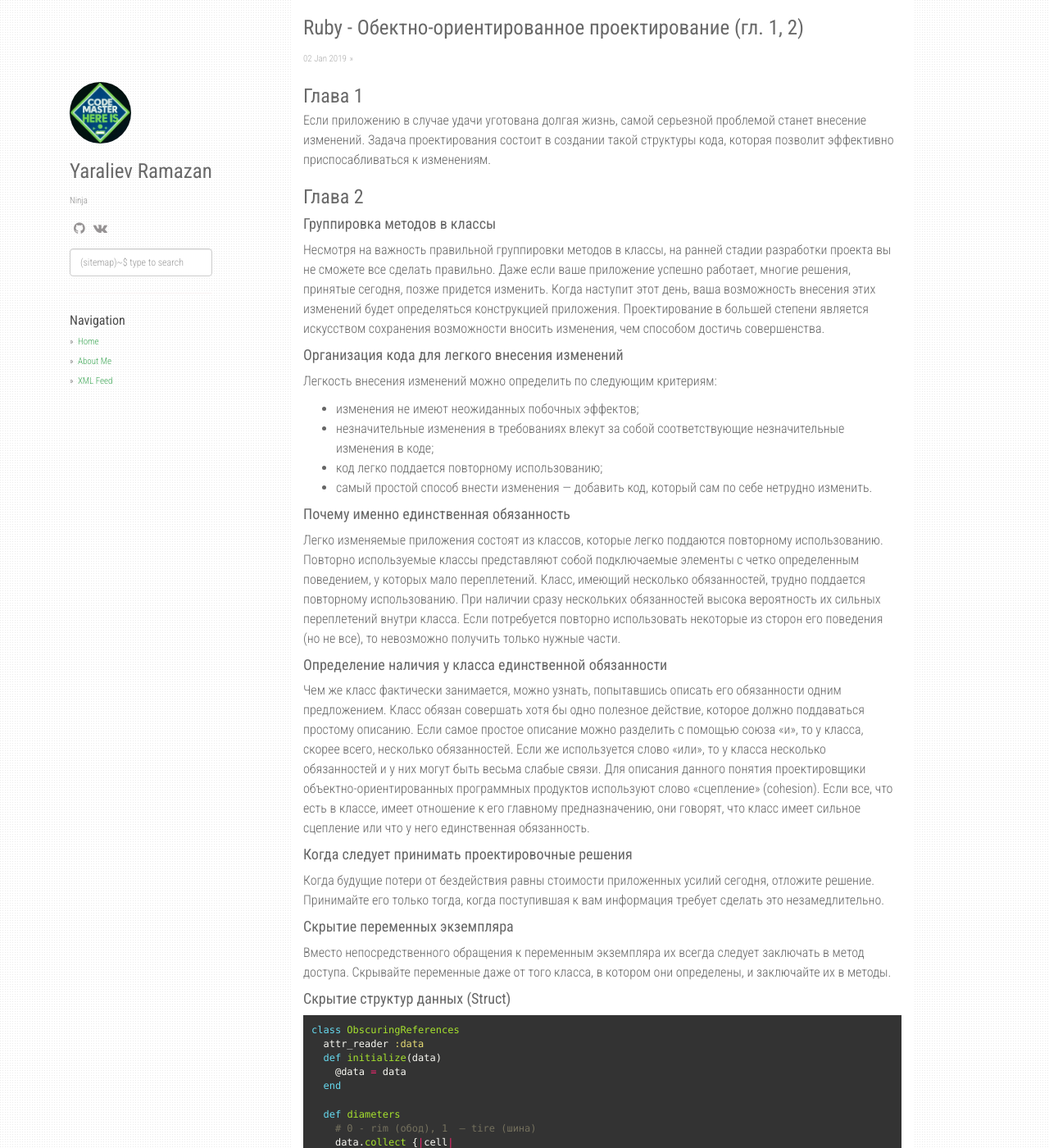
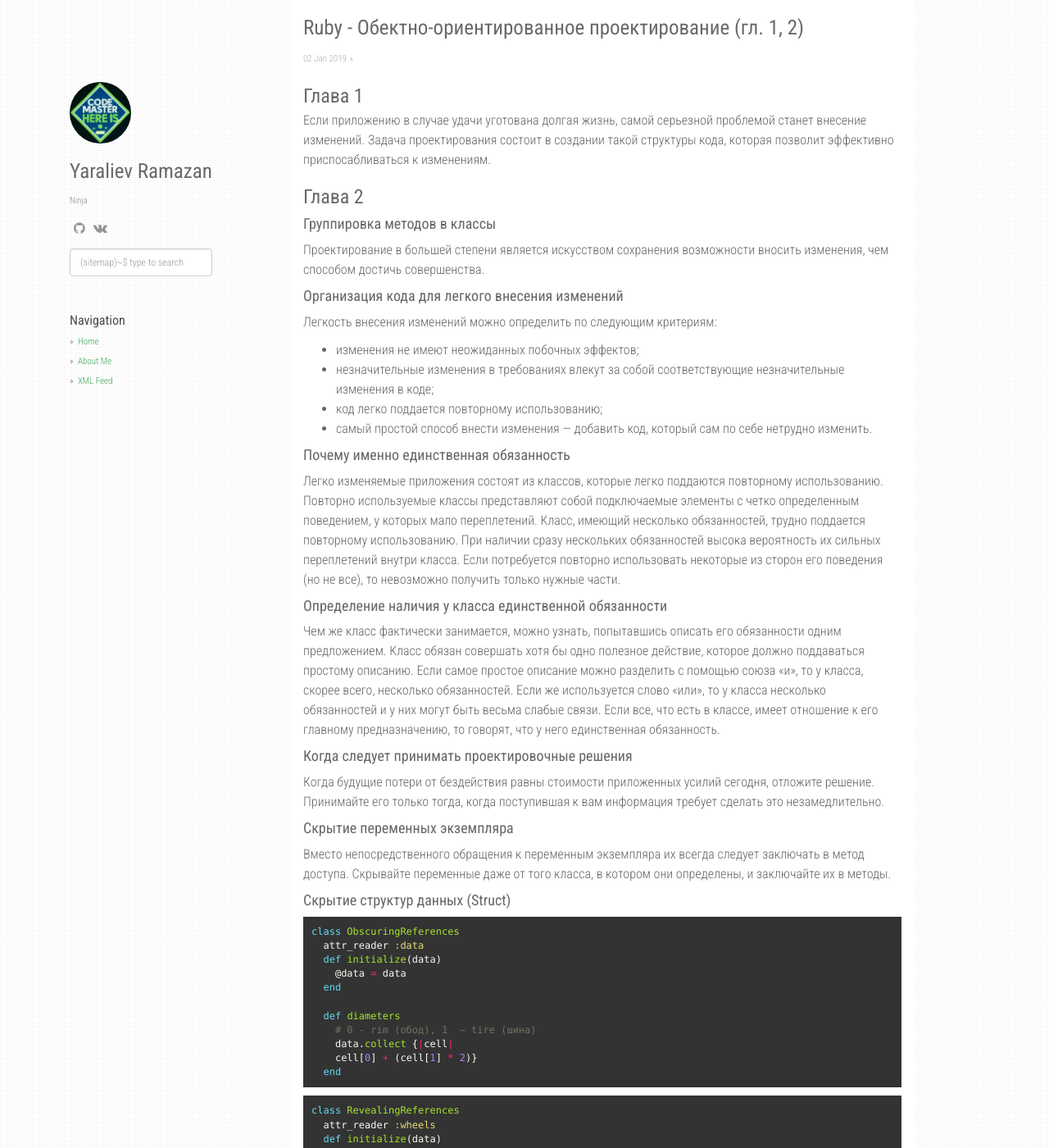
Before and after one commit to orion122/orion1222.github.io, a Jekyll site: the page built from _posts/2019-01-02-oop-ruby-1-2.md, in a window 1280 px wide and 1400 px high. Shown: the whole window at 82% size. Built offline with Jekyll 4.4.1, drawn with Linux system fonts in a browser that asks for light colours; nearby versions of some CDN libraries; comment, search, counter and statistics services are not loaded; some of the changed text lies outside the part shown.

Commit message:
ruby oop 1, 2

```diff
--- a/_posts/2019-01-02-oop-ruby-1-2.md
+++ b/_posts/2019-01-02-oop-ruby-1-2.md
@@ -7,7 +7,6 @@ title:  "Ruby - Обектно-ориентированное проектиро
 
 ### Глава 2
 #### Группировка методов в классы
-Несмотря на важность правильной группировки методов в классы, на ранней стадии разработки проекта вы не сможете все сделать правильно. Даже если ваше приложение успешно работает, многие решения, принятые сегодня, позже придется изменить. Когда наступит этот день, ваша возможность внесения этих изменений будет определяться конструкцией приложения.
 Проектирование в большей степени является искусством сохранения возможности вносить изменения, чем способом достичь совершенства.
 
 #### Организация кода для легкого внесения изменений
@@ -23,7 +22,7 @@ title:  "Ruby - Обектно-ориентированное проектиро
 
 #### Определение наличия у класса единственной обязанности
 Чем же класс фактически занимается, можно узнать, попытавшись описать его обязанности одним предложением. Класс обязан совершать хотя  бы одно полезное действие, которое должно поддаваться простому описанию. Если самое простое описание можно разделить с помощью союза «и», то у класса, скорее всего, несколько обязанностей. Если же используется слово «или», то у класса несколько обязанностей и у них могут быть весьма слабые связи.
-Для описания данного понятия проектировщики объектно-ориентированных программных продуктов используют слово «сцепление» (cohesion). Если все, что есть в классе, имеет отношение к его главному предназначению, они говорят, что класс имеет сильное сцепление или что у него единственная обязанность.
+Если все, что есть в классе, имеет отношение к его главному предназначению, то говорят, что у него единственная обязанность.
 
 #### Когда следует принимать проектировочные решения
 Когда будущие потери от бездействия равны стоимости приложенных усилий сегодня, отложите решение. Принимайте его только тогда, когда поступившая к вам информация требует сделать это незамедлительно.
```
Also changed, not shown: other parts of _posts/2019-01-02-oop-ruby-1-2.md (+1 -1 lines).
